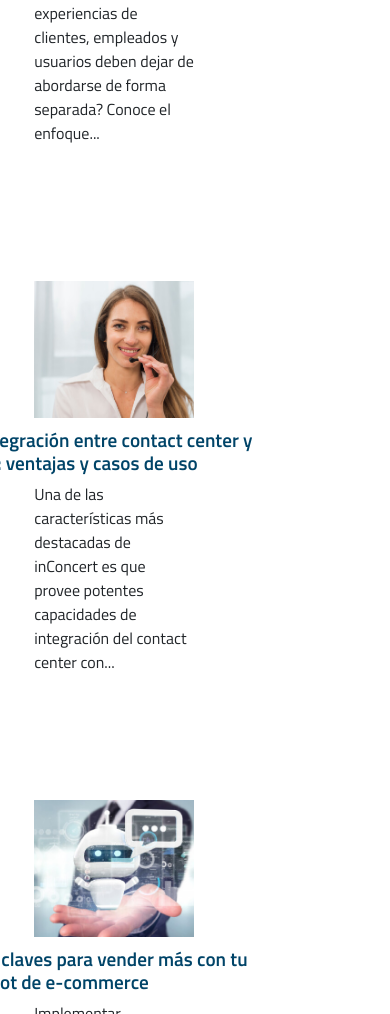
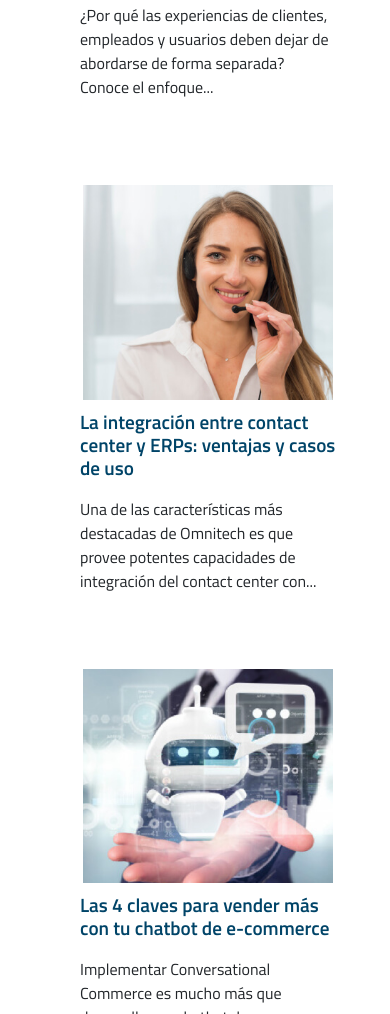
Before and after one commit to paurincon/omnitech, a website: page vistas/novedades.html in a window 390 px wide. Shown: the part 986-2000 px from the top of the page. Drawn offline with nearby package versions, Linux system fonts and the light colour scheme.

Commit message:
solucionadoNovedades

```diff
--- a/sass/_mediaQueries.scss
+++ b/sass/_mediaQueries.scss
@@ -271,7 +271,8 @@
         display: grid;
         grid-template-columns: 1fr;
         grid-template-rows: repeat(2, 1fr);
-        grid-template-areas: "cont1"
+        grid-template-areas:
+                            "cont1"
                             "cont2";
         row-gap: 10px;
 
@@ -310,6 +311,43 @@
             }
 
         }
+
+        .cont2 {
+            grid-area: cont2;
+            display: flex;
+            justify-content: space-around;
+            gap: 20px;
+
+            .card {
+                width: 222px;
+                height: 550;
+                padding: 25px 30px;
+                display: flex;
+                flex-direction: column;
+                border: none;
+
+                img {
+                    width: 160px;
+                    height: auto;
+                }
+
+                h4 {
+                    color: #004468;
+                    font-size: 1.2rem;
+                    width: 10rem;
+                    align-content: flex-start;
+                    margin-top: 10px;
+                }
+
+                p {
+                    width: 10rem;
+                }
+
+
+            }
+
+        }
+
 
     }
 
@@ -730,20 +768,58 @@
                     border: none;
                     align-content: center;
 
-                .card img {
+                    img {
                         width: 250px;
                         height: auto;
 
                     }
 
-                .card__h4 {
+                    h4 {
+                        color: #004468;
+                        font-size: 1.2rem;
+                        width: 16rem;
+
+
+                    }
+
+                    p {
+                        width: 16rem;
+
+                    }
+
+                }
+
+            }
+
+            .cont2 {
+                flex-direction: column;
+                justify-content: space-around;
+                gap: 20px;
+
+                .card {
+                    width: auto;
+                    padding: 25px 50px;
+                    display: flex;
+                    flex-direction: column;
+                    align-items: center;
+                    justify-content: space-between;
+                    border: none;
+                    align-content: center;
+
+                    img {
+                        width: 250px;
+                        height: auto;
+
+                    }
+
+                    h4 {
                         color: #004468;
                         font-size: 1.2rem;
                         width: 16rem;
 
                     }
 
-                .card p {
+                    p {
                         width: 16rem;
                     }
 
--- a/sass/_novedades.scss
+++ b/sass/_novedades.scss
@@ -12,11 +12,8 @@
     justify-content: space-around;
     padding: 50px 30px;
 
-    .cont1 {
-        display: flex;
-        justify-content: space-around;
-        gap: 20px;
-        width: 70%;
+
+}
 
 .card {
     width: 30%;
@@ -27,20 +24,40 @@
     align-content: center;
     border: none;
 
-            .card__h4 {
-                color: $colorTítulos;
+
+
+
+}
+
+.card h4 {
+    color: #004468;
     width: 20rem;
     align-content: flex-start;
     margin-top: 10px;
     font-weight: 600;
+
+
 }
 
 .card p {
     width: 20rem;
     margin-top: 10px;
 }
-        }
+
+
+
+.cont1 {
+    display: flex;
+    justify-content: space-around;
+    gap: 20px;
+
 
 }
 
+.cont2 {
+    display: flex;
+    justify-content: space-around;
+    gap: 20px;
+
+
 }
--- a/sass/styles.scss
+++ b/sass/styles.scss
@@ -6,11 +6,11 @@
 @import "./botones";
 @import "./mixins";
 @import "./maps";
-@import "./mediaQueries";
 @import "./quienesSomos";
 @import "./productos";
 @import "./novedades";
 @import "./contacto";
+@import "./mediaQueries";
 
 
 .grid {
--- a/vistas/novedades.html
+++ b/vistas/novedades.html
@@ -80,11 +80,11 @@
           <div class="card" data-aos="fade-up" data-aos-duration="3000">
             <img src="../assets/novedades/img_novedades3.jpg" alt="mujer sonriente hablando con un headphone">
             <h4 class="card__h4 tamaño-subtitulo">La integración entre contact center y ERPs: ventajas y casos de uso</h4>
-            <p>Una de las características más destacadas de inConcert es que provee potentes capacidades de integración
+            <p>Una de las características más destacadas de Omnitech es que provee potentes capacidades de integración
               del contact center con...</p>
           </div>
         </article>
-        <article class="cont1">
+        <article class="cont2">
           <div class="card" data-aos="fade-up" data-aos-duration="3000">
             <img src="../assets/novedades/img_novedades4.jpg" alt="mano masculina sosteniendo imagen de un robot">
             <h4 class="card__h4 tamaño-subtitulo">Las 4 claves para vender más con tu chatbot de e-commerce</h4>
```
Also changed, not shown: estilos/styles.css. Lines whose indentation alone changed are shown as unchanged.
